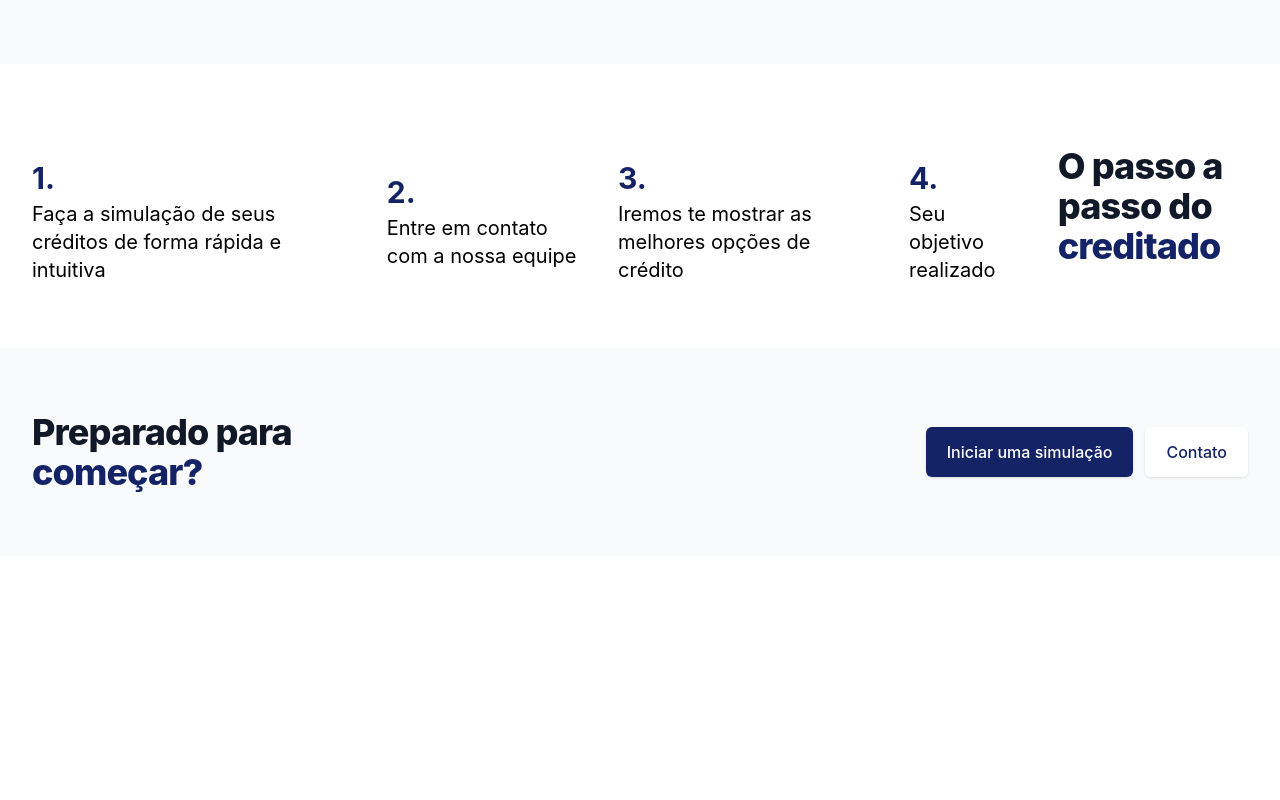
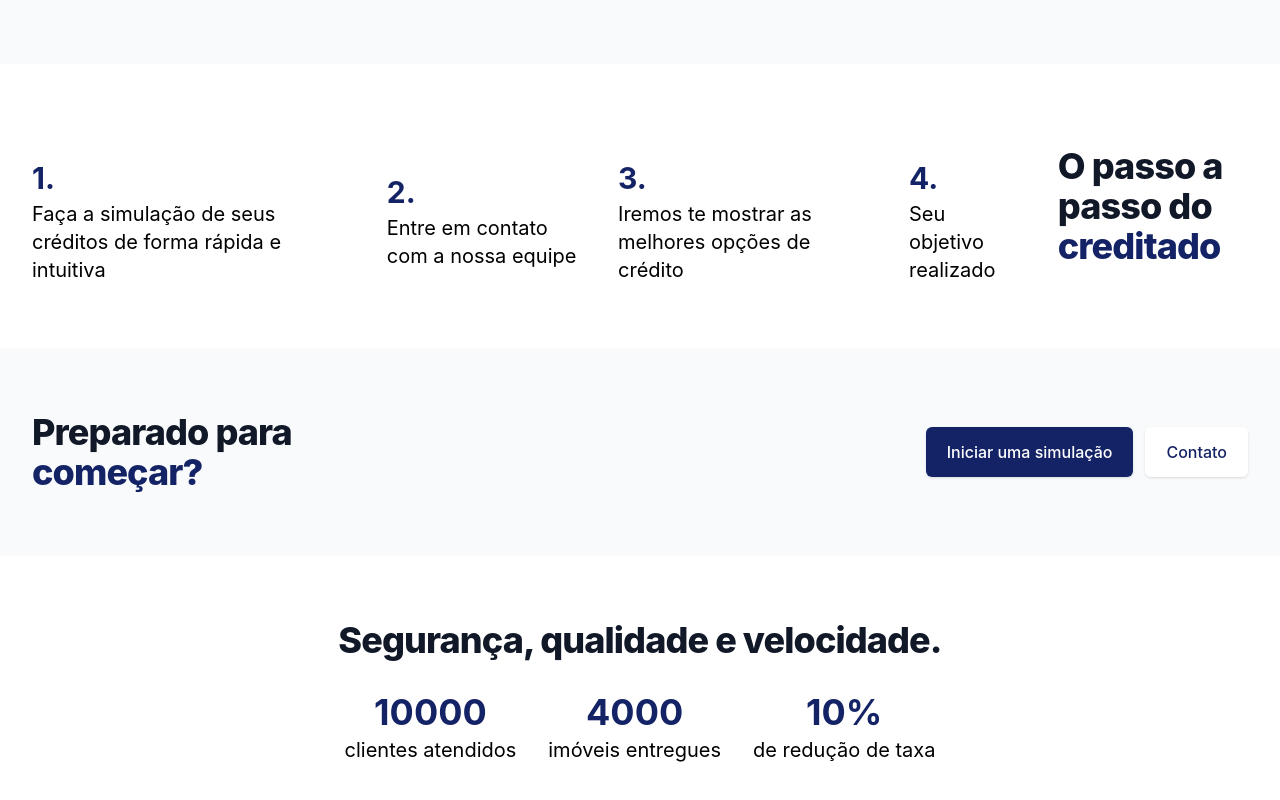
Before and after one commit to gustavoasb/landing-guerra, a React (Create React App) app: page / in a window 1280 px wide. Shown: the part 938-1738 px from the top of the page. Before the commit the page ends 1494 px from the top, so only its background shows below. Built offline with nearby package versions, Linux system fonts and the light colour scheme.

Commit message:
feat: add stats component

```diff
--- /dev/null
+++ b/src/components/Stats.js
@@ -0,0 +1,37 @@
+export default function Stats() {
+  return (
+    <div className="bg-white">
+      <div className="max-w-7xl mx-auto py-12 px-4 sm:px-6 lg:py-16 lg:px-8 lg:flex flex-col lg:items-center lg:justify-between">
+        <h3 className="text-xl font-extrabold tracking-tight text-gray-900 sm:text-4xl">
+          <span className="block">Segurança, qualidade e velocidade.</span>
+        </h3>
+        <div className="mt-8 flex flex-row justify-center items-center gap-8">
+          <div className="flex flex-col items-center gap-1">
+            <div className="font-bold text-4xl text-blue-600">
+              10000
+            </div>
+            <div className="text-xl">
+              clientes atendidos
+            </div>
+          </div>
+          <div className="flex flex-col items-center gap-1">
+            <div className="font-bold text-4xl text-blue-600">
+              4000
+            </div>
+            <div className="text-xl">
+              imóveis entregues
+            </div>
+          </div>
+          <div className="flex flex-col items-center gap-1">
+            <div className="font-bold text-4xl text-blue-600">
+              10%
+            </div>
+            <div className="text-xl">
+              de redução de taxa
+            </div>
+          </div>
+        </div>
+      </div>
+    </div>
+  )
+}
--- a/src/pages/Home.js
+++ b/src/pages/Home.js
@@ -2,6 +2,7 @@ import Header from "../../src/components/Header"
 import Simulation from "../components/Simulation";
 import Partners from "../../src/components/Partners"
 import Steps from "../../src/components/Steps"
+import Stats from "../../src/components/Stats"
 
 function App() {
   return (
@@ -15,6 +16,7 @@ function App() {
     {/* CTA / SIMULAÇãO */}
       <Simulation />
     {/* Dados */}
+      <Stats />
     {/* Contato */}
 
     </>
```
